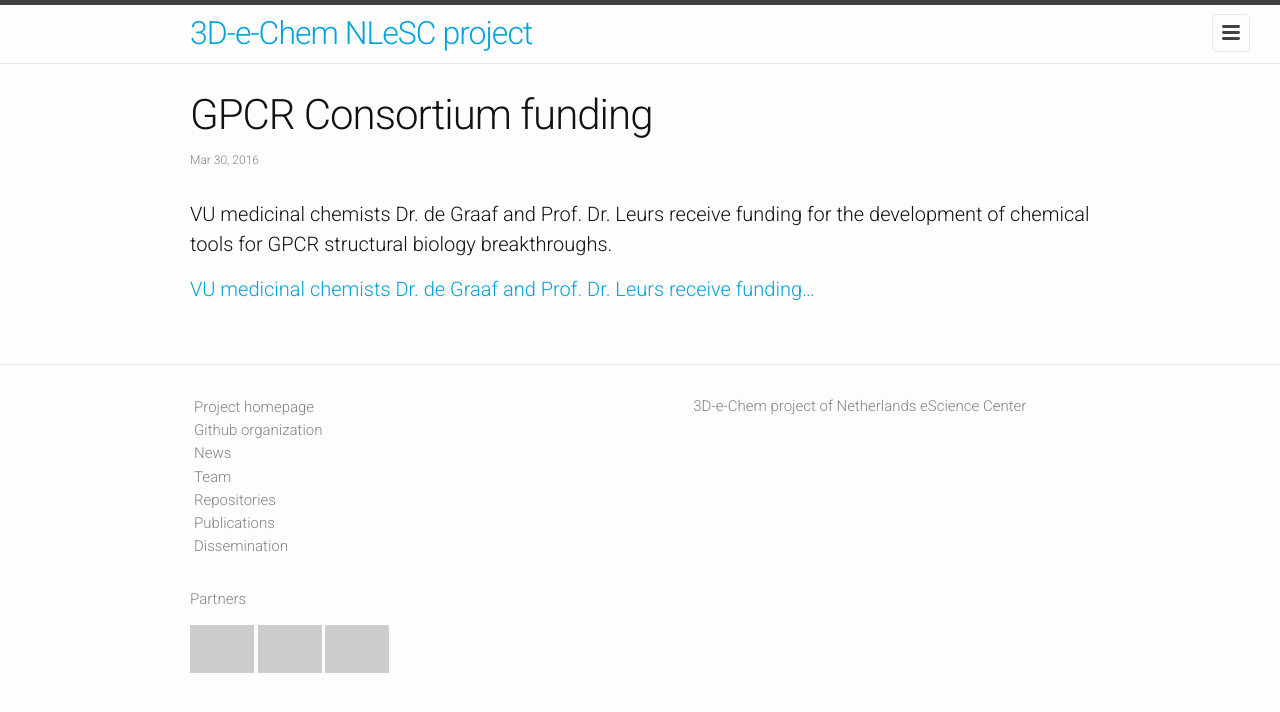
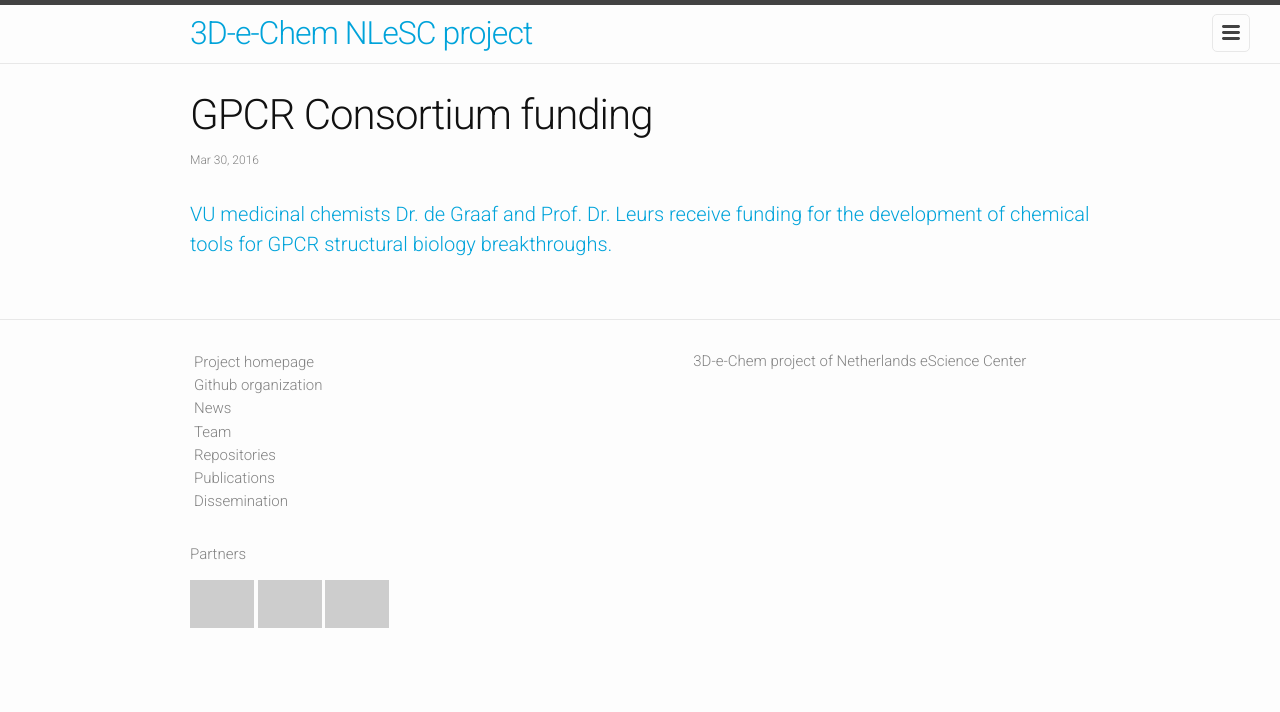
Before and after one commit to 3D-e-Chem/3D-e-Chem.github.io, a Jekyll site: the page built from _posts/2016-03-30-funding.md, in a window 1280 px wide, cut to the strip 0-712 px from the top of the page. Built offline with Jekyll 4.4.1, drawn with Linux system fonts in a browser that asks for light colours; a style sheet for code colours, icons or effects is not loaded; grey boxes are pictures that could not be loaded.

Commit message:
Update 2016-03-30-funding.md

```diff
--- a/_posts/2016-03-30-funding.md
+++ b/_posts/2016-03-30-funding.md
@@ -1,6 +1,4 @@
 ---
 title: GPCR Consortium funding
 ---
-VU medicinal chemists Dr. de Graaf and Prof. Dr. Leurs receive funding for the development of chemical tools for GPCR structural biology breakthroughs.
-
-[VU medicinal chemists Dr. de Graaf and Prof. Dr. Leurs receive funding...](http://www.aimms.vu.nl/en/news-events/news-archive/2016/jan-mrt/vu-medicinal-chemists-dr-de-graaf-and-prof-dr-leurs-receive-funding-for-the-development-of-chemical.aspx)
+[VU medicinal chemists Dr. de Graaf and Prof. Dr. Leurs receive funding for the development of chemical tools for GPCR structural biology breakthroughs.](http://www.aimms.vu.nl/en/news-events/news-archive/2016/jan-mrt/vu-medicinal-chemists-dr-de-graaf-and-prof-dr-leurs-receive-funding-for-the-development-of-chemical.aspx)
```
